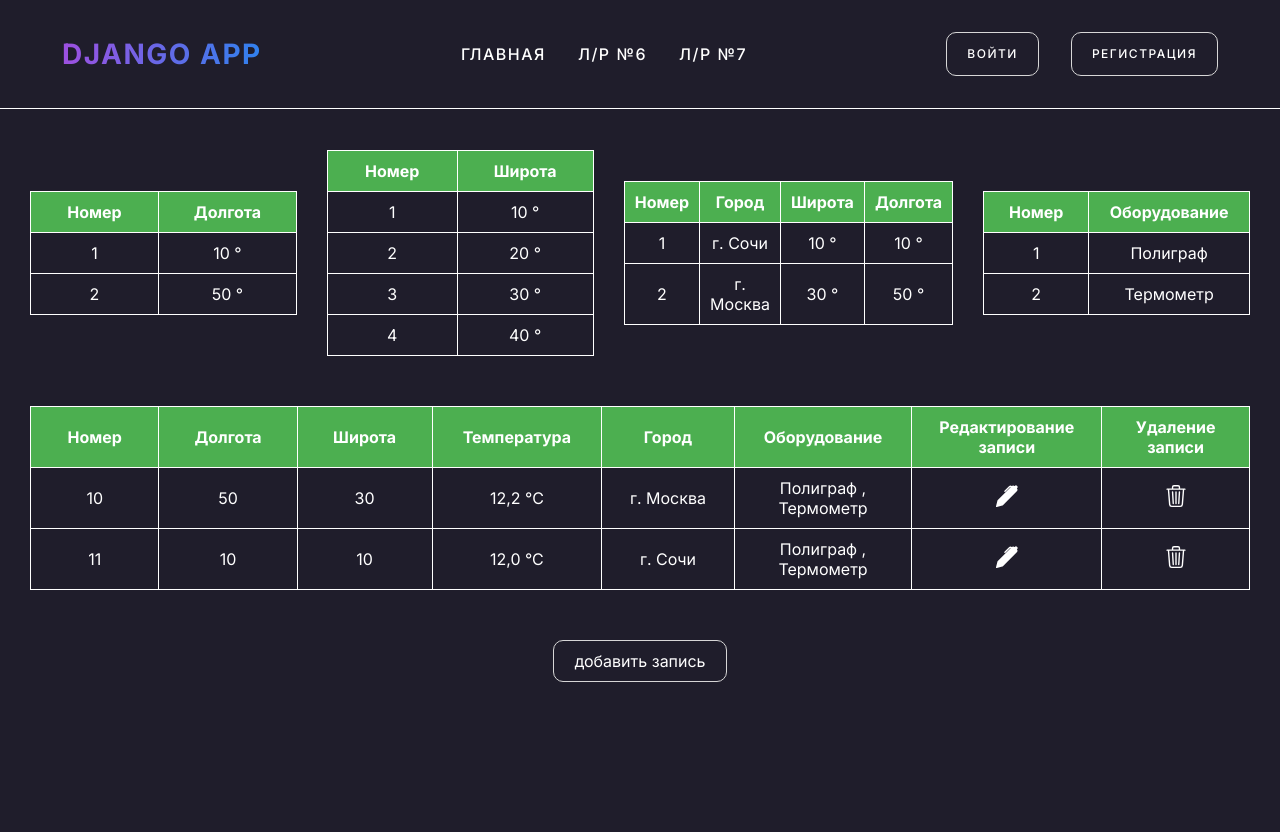
After one commit to tomasaxuuu/DjangoLabs, a Django app: page /auth_reg/laboratory_seven/ in a window 1280 px wide. The commit adds this page. Run offline with Django 4.2, Linux system fonts and the light colour scheme; data comes from the database, SQL or seed files in the repository; both versions use the stored data as it was after the commit.

Commit message:
add lab7-8

```diff
--- a/web-app/app/auth_reg/admin.py
+++ b/web-app/app/auth_reg/admin.py
@@ -2,3 +2,8 @@ from django.contrib import admin
 from .models import *
 
 admin.site.register(User)
+admin.site.register(Longitude)
+admin.site.register(Latitude)
+admin.site.register(City)
+admin.site.register(Device)
+admin.site.register(Measurements)
--- a/web-app/app/auth_reg/models.py
+++ b/web-app/app/auth_reg/models.py
@@ -5,3 +5,44 @@ from django.contrib.auth.models import AbstractUser
 from django.contrib.auth.models import User
 class User(AbstractUser):
     user_role = models.CharField('user_role', max_length=200, default='user')
+
+
+class Longitude(models.Model):
+    longitude = models.IntegerField('Долгота')
+
+    def __str__(self):
+        return f'{self.longitude}'
+
+
+class Latitude(models.Model):
+    latitude = models.IntegerField('Широта')
+
+    def __str__(self):
+        return f'{self.latitude}'
+
+
+class City(models.Model):
+    latitude = models.OneToOneField(Latitude, on_delete=models.CASCADE)
+    longitude = models.OneToOneField(Longitude, on_delete=models.CASCADE)
+    city = models.CharField('Город', max_length=20)
+
+    def __str__(self):
+        return f'{self.city}'
+
+
+class Device(models.Model):
+    device = models.CharField('Оборудование', max_length=20)
+
+    def __str__(self):
+        return f'{self.device}'
+
+
+class Measurements(models.Model):
+    id = models.BigAutoField(auto_created=True, primary_key=True, serialize=False, verbose_name='ID')
+    # longitude = models.ForeignKey(City, on_delete=models.CASCADE)
+    # latitude = models.ForeignKey(City, on_delete=models.CASCADE)
+    city = models.ForeignKey(City, on_delete=models.CASCADE)
+    device = models.ManyToManyField(Device)
+    temperature = models.FloatField("Температура", max_length=6)
+    def __str__(self):
+        return f'Измерение №{self.id}'
--- /dev/null
+++ b/web-app/app/auth_reg/templates/auth_reg/laboratory_seven.html
@@ -0,0 +1,127 @@
+{% extends 'main/layout.html' %}
+
+{% block title %}
+Лабораторная работа №7
+{% endblock %}
+{% block content %}
+<style>
+    table {
+        width: 100%;
+        border-collapse: collapse;
+        color: white;
+    }
+    th, td {
+        border: 1px solid white;
+        padding: 10px;
+        max-width: 100%;
+        width: 300px;
+        text-align: center;
+    }
+    th {
+        background-color: #4CAF50;
+    }
+
+
+
+
+
+</style>
+<div style="display: flex; flex-direction: column; align-items: center; gap: 50px;">
+    <div style="gap: 30px; display: flex; align-items: center;">
+        <table style="color: white;">
+            <tr>
+                <th>Номер</th>
+                <th>Долгота</th>
+            </tr>
+            {% for object in longitude %}
+            <tr>
+                <td>{{ object.id }}</td>
+                <td>{{ object.longitude }} °</td>
+            </tr>
+            {% endfor %}
+        </table>
+        <table style="color: white;">
+            <tr>
+                <th>Номер</th>
+                <th>Широта</th>
+            </tr>
+            {% for object in latitude %}
+            <tr>
+                <td>{{ object.id }}</td>
+                <td>{{ object.latitude }} °</td>
+            </tr>
+            {% endfor %}
+        </table>
+        <table style="color: white;">
+            <tr>
+                <th>Номер</th>
+                <th>Город</th>
+                <th>Широта</th>
+                <th>Долгота</th>
+            </tr>
+            {% for object in city %}
+            <tr>
+                <td>{{ object.id }}</td>
+                <td>г. {{ object.city }}</td>
+                <td>{{ object.latitude }} °</td>
+                <td>{{ object.longitude }} °</td>
+            </tr>
+            {% endfor %}
+        </table>
+        <table style="color: white;">
+            <tr>
+                <th>Номер</th>
+                <th>Оборудование</th>
+            </tr>
+            {% for object in device %}
+            <tr>
+                <td>{{ object.id }}</td>
+                <td>{{ object.device }}</td>
+            </tr>
+            {% endfor %}
+        </table>
+    </div>
+    <div>
+        <table style="color: white;">
+            <tr>
+                <th>Номер</th>
+                <th>Долгота</th>
+                <th>Широта</th>
+                <th>Температура</th>
+                <th>Город</th>
+                <th>Оборудование</th>
+                <th>Редактирование записи</th>
+                <th>Удаление записи</th>
+            </tr>
+            {% for object in measurements %}
+            <tr>
+                <td>{{ object.id }}</td>
+                <td>{{ object.city.longitude }}</td>
+                <td>{{ object.city.latitude }}</td>
+                <td>{{ object.temperature }} °C</td>
+                <td>г. {{ object.city }}</td>
+                <td>
+                    {% for dev in object.device.all %}
+                    {{ dev.device }}
+                    {% if not forloop.last %}, {% endif %}
+                    {% endfor %}
+                </td>
+                <td><a class="model_btn update" href="{% url 'update_record' object.id %}" style="color: white;">
+                    <svg xmlns="http://www.w3.org/2000/svg" width="22" height="22" fill="white"
+                         class="bi bi-pen-fill" viewBox="0 0 16 16">
+                        <path d="m13.498.795.149-.149a1.207 1.207 0 1 1 1.707 1.708l-.149.148a1.5 1.5 0 0 1-.059 2.059L4.854 14.854a.5.5 0 0 1-.233.131l-4 1a.5.5 0 0 1-.606-.606l1-4a.5.5 0 0 1 .131-.232l9.642-9.642a.5.5 0 0 0-.642.056L6.854 4.854a.5.5 0 1 1-.708-.708L9.44.854A1.5 1.5 0 0 1 11.5.796a1.5 1.5 0 0 1 1.998-.001z"/>
+                    </svg>
+                </a></td>
+                <td><a class="model_btn delete" href="{% url 'delete_rec' object.id %}" style="color: white;">
+                    <svg xmlns="http://www.w3.org/2000/svg" width="22" height="22" fill="white"
+                         class="bi bi-trash3" viewBox="0 0 16 16">
+                        <path d="M6.5 1h3a.5.5 0 0 1 .5.5v1H6v-1a.5.5 0 0 1 .5-.5ZM11 2.5v-1A1.5 1.5 0 0 0 9.5 0h-3A1.5 1.5 0 0 0 5 1.5v1H2.506a.58.58 0 0 0-.01 0H1.5a.5.5 0 0 0 0 1h.538l.853 10.66A2 2 0 0 0 4.885 16h6.23a2 2 0 0 0 1.994-1.84l.853-10.66h.538a.5.5 0 0 0 0-1h-.995a.59.59 0 0 0-.01 0H11Zm1.958 1-.846 10.58a1 1 0 0 1-.997.92h-6.23a1 1 0 0 1-.997-.92L3.042 3.5h9.916Zm-7.487 1a.5.5 0 0 1 .528.47l.5 8.5a.5.5 0 0 1-.998.06L5 5.03a.5.5 0 0 1 .47-.53Zm5.058 0a.5.5 0 0 1 .47.53l-.5 8.5a.5.5 0 1 1-.998-.06l.5-8.5a.5.5 0 0 1 .528-.47ZM8 4.5a.5.5 0 0 1 .5.5v8.5a.5.5 0 0 1-1 0V5a.5.5 0 0 1 .5-.5Z"/>
+                    </svg>
+                </a></td>
+            </tr>
+            {% endfor %}
+        </table>
+    </div>
+    <a class="edit_btn add" href="{% url 'create_record' %}">Добавить запись</a>
+</div>
+{% endblock %}
--- a/web-app/app/auth_reg/urls.py
+++ b/web-app/app/auth_reg/urls.py
@@ -1,5 +1,5 @@
 from django.urls import path, include
-from .views import register_view, login_view, user_logout, edit_profile, profile
+from .views import *
 
 urlpatterns = [
     path("register/", register_view, name="register"),
@@ -7,4 +7,8 @@ urlpatterns = [
     path("logout/", user_logout, name="logout"),
     path('edit_profile/', edit_profile, name='edit_profile'),
     path('profile/<str:username>/', profile, name='profile'),
+    path('laboratory_seven/', laboratory_seven, name='lab7'),
+    path('create_record/', create_record, name='create_record'),
+    path('delete_record/<int:el_id>', delete_rec, name='delete_rec'),
+    path('update_record/<int:pk>/', UpdateRecord.as_view(), name='update_record'),
 ]
--- a/web-app/app/auth_reg/views.py
+++ b/web-app/app/auth_reg/views.py
@@ -1,11 +1,14 @@
 from django.contrib import messages
 from django.contrib.auth.decorators import login_required
 from django.shortcuts import render, redirect, get_object_or_404
-from django.urls import reverse
+from django.urls import reverse, reverse_lazy
+from django.views.generic import UpdateView
 
-from .forms import RegisterForm, EditProfileForm
+from .forms import RegisterForm, EditProfileForm, RecordForm
 from django.contrib.auth.forms import AuthenticationForm
 from django.contrib.auth import login, logout, update_session_auth_hash
+
+from .models import *
 
 
 def register_view(request):
@@ -42,9 +45,7 @@ def user_logout(request):
 
 
 def profile(request, username):
-    print(dir(request.user))
     return render(request, 'auth_reg/profile.html', {'username': username})
-
 
 
 @login_required
@@ -63,3 +64,44 @@ def edit_profile(request):
         form = EditProfileForm(instance=request.user)
 
     return render(request, 'auth_reg/edit_profile.html', {'form': form})
+
+
+def laboratory_seven(request):
+    longitude = Longitude.objects.all()
+    latitude = Latitude.objects.all()
+    city = City.objects.all()
+    device = Device.objects.all()
+    measurements = Measurements.objects.all()
+    context = {'longitude': longitude, 'latitude': latitude, 'city': city, 'device': device, 'measurements': measurements}
+    return render(request, 'auth_reg/laboratory_seven.html', context)
+
+def create_record(request):
+    error = ''
+    if request.method == 'POST':
+        form = RecordForm(request.POST)
+        if form.is_valid():
+            form.save()
+            return redirect('lab7')
+        else:
+            error = 'Ошибка добавления записи'
+            return redirect('lab7')
+    form = RecordForm()
+
+    data = {
+        'form': form,
+        'error': error
+    }
+    return render(request, 'auth_reg/create_record.html', data)
+
+
+def delete_rec(request, el_id):
+    event = Measurements.objects.get(pk=el_id)
+    event.delete()
+    return redirect('lab7')
+
+
+class UpdateRecord(UpdateView):
+    model = Measurements
+    template_name = 'auth_reg/update_record.html'
+    fields = ['id', 'city', 'device', 'temperature']
+    success_url = reverse_lazy("lab7")
--- a/web-app/app/main/templates/main/laboratory_seven.html
+++ b/web-app/app/main/templates/main/laboratory_seven.html
@@ -5,6 +5,4 @@
 {% endblock %}
 
 {% block content %}
-    <h1>О нас</h1>
-    <p>Главная</p>
 {% endblock %}
--- a/web-app/app/main/urls.py
+++ b/web-app/app/main/urls.py
@@ -4,7 +4,6 @@ from . import views
 urlpatterns = [
     path('', views.index, name='home_page'),
     path('laboratory_six', views.laboratory_six, name='lab6'),
-    path('laboratory_seven', views.laboratory_seven, name='lab7'),
     path('laboratory_eight', views.laboratory_eight, name='lab8'),
     path('laboratory_nine', views.laboratory_nine, name='lab9'),
     path('add_record', views.add_record, name='add_record'),
--- a/web-app/app/main/views.py
+++ b/web-app/app/main/views.py
@@ -50,10 +50,6 @@ class UpdateRecord(UpdateView):
     fields = ['id', 'latitude', 'longitude', 'temperature', 'data_and_time']
 
 
-def laboratory_seven(request):
-    return render(request, 'main/laboratory_seven.html')
-
-
 def laboratory_eight(request):
     return render(request, 'main/laboratory_eight.html')
 
```
Also changed, not shown: web-app/app/auth_reg/forms.py (+14 -1 lines), web-app/app/auth_reg/templates/auth_reg/create_record.html (added, +20 -0 lines), web-app/app/auth_reg/templates/auth_reg/update_record.html (added, +20 -0 lines), web-app/app/auth_reg/migrations/0001_initial.py, web-app/app/db.sqlite3, web-app/app/main/migrations/0001_initial.py.
